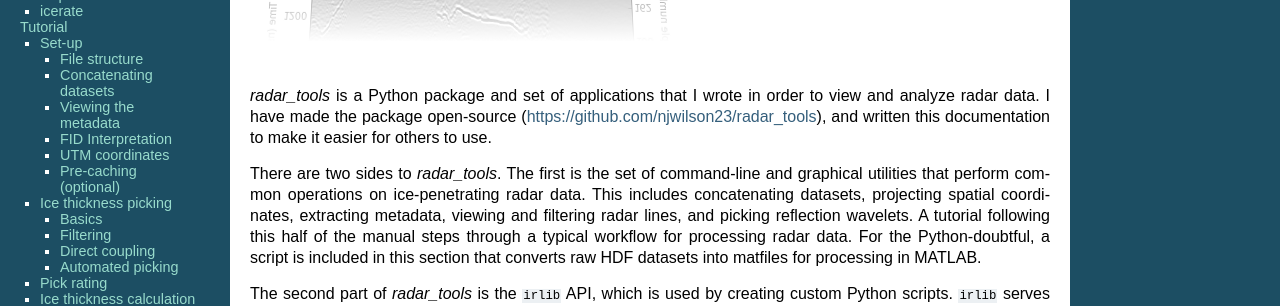
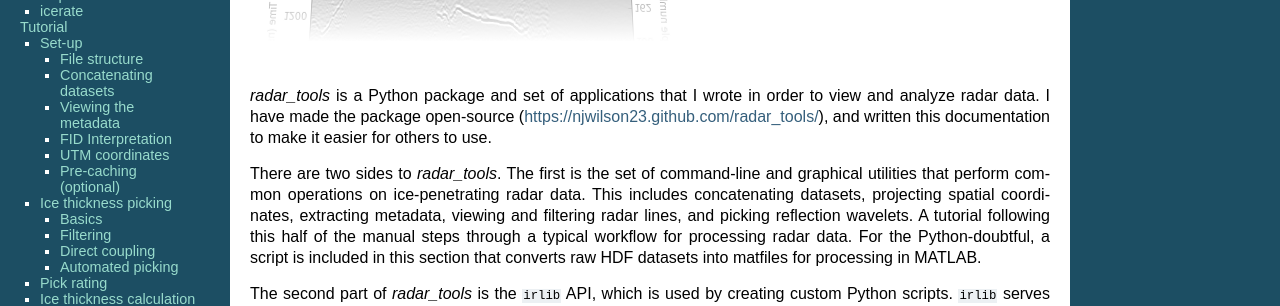
Before and after one commit to njwilson23/irlib, a Sphinx documentation site: the page built from doc/index.rst, in a window 1280 px wide and 900 px high. Shown: the part 439-745 px from the top of the window. Built offline with Sphinx 7.4.7, drawn with Linux system fonts in a browser that asks for light colours; some of the changed text lies outside the part shown.

```diff
--- a/doc/doc_references.rst
+++ b/doc/doc_references.rst
@@ -1,6 +1,6 @@
 .. target-notes::
 
-.. _Github: https://github.com/njwilson23/radar_tools
+.. _Github: https://njwilson23.github.com/radar_tools
 
 .. _git: http://git-scm.com/
 
--- a/doc/index.rst
+++ b/doc/index.rst
@@ -17,7 +17,7 @@ Introduction
 
 *radar_tools* is a Python package and set of applications that I wrote in order
 to view and analyze radar data. I have made the package open-source
-(https://github.com/njwilson23/radar_tools), and written this documentation to
+(https://njwilson23.github.com/radar_tools/), and written this documentation to
 make it easier for others to use.
 
 There are two sides to *radar_tools*. The first is the set of command-line and
```
